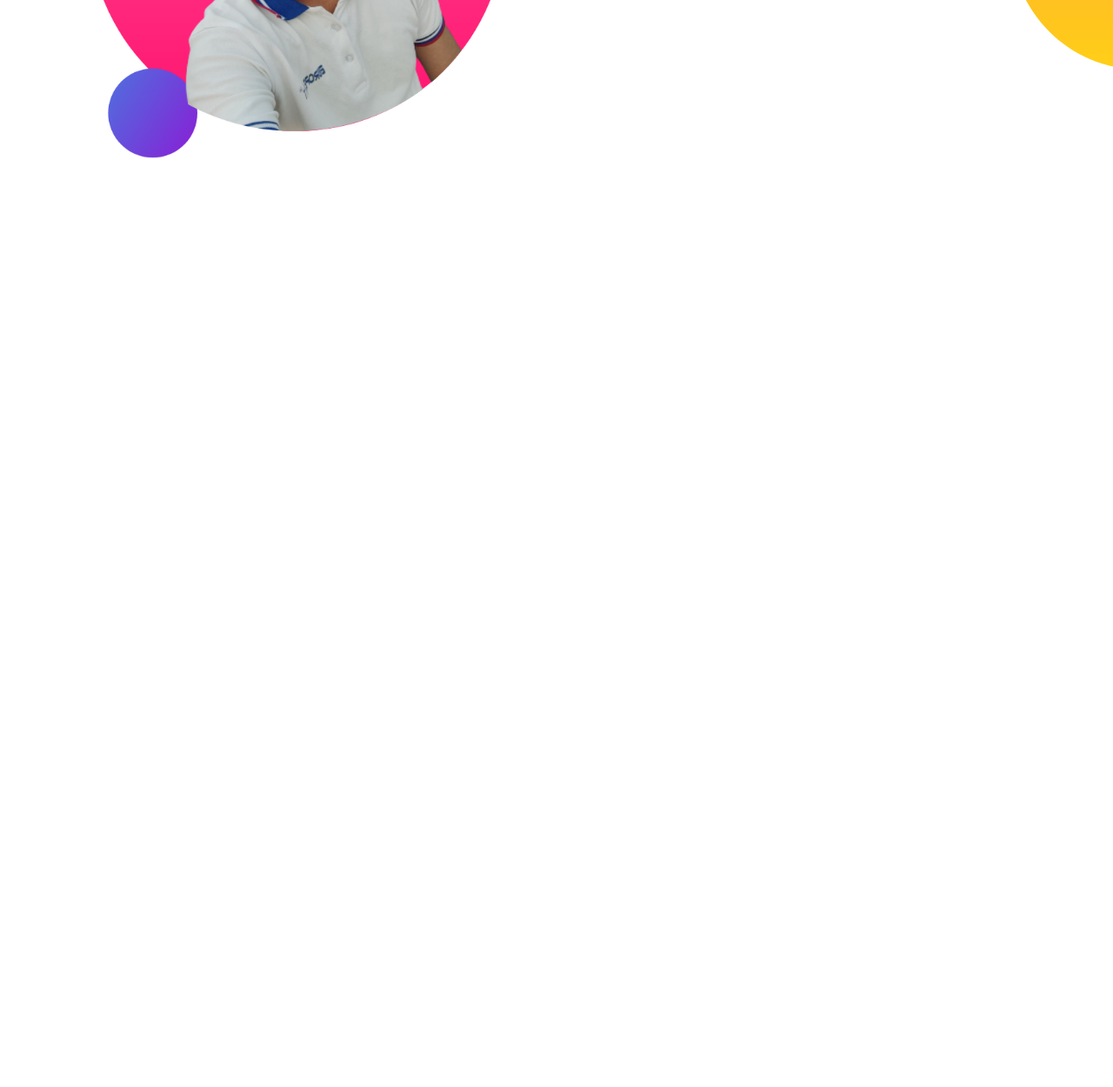
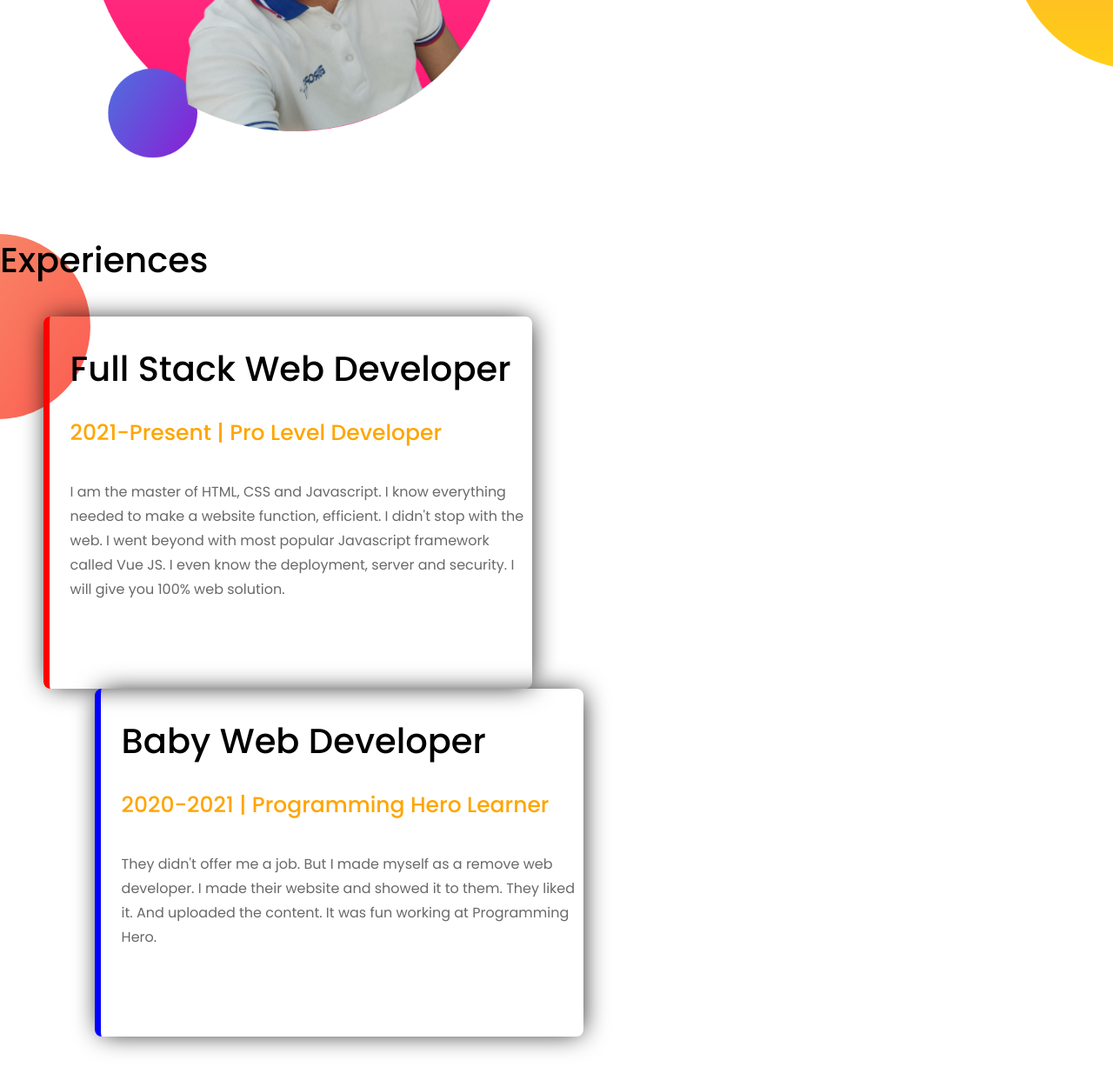
Before and after one commit to mahmudhasan08/my-portfolio, a plain HTML site: page index.html in a window 1280 px wide. Shown: the part 1008-2258 px from the top of the page at 87% size. Before the commit the page ends 1197 px from the top, so only its background shows below. Drawn offline with Linux system fonts and the light colour scheme.

Commit message:
commited

```diff
--- a/index.html
+++ b/index.html
@@ -52,6 +52,29 @@
             </div>
         </div>
     </section>
+
+    <section class="experiance-area">
+        <h1>Experiences</h1>
+        <div class="container">
+            <div class="main-coliumn">
+                <div class="left-column">
+                    <h2>Full Stack Web Developer</h2>
+                    <h3>2021-Present | Pro Level Developer</h3>
+                    <p>I am the master of HTML, CSS and Javascript. I know everything needed to make a website function,
+                        efficient. I didn't stop with the web. I went beyond with most popular Javascript framework
+                        called Vue JS. I even know the deployment, server and security. I will give you 100% web
+                        solution.</p>
+                </div>
+                <div class="right-column">
+                    <h2>Baby Web Developer</h2>
+                    <h3>2020-2021 | Programming Hero Learner</h3>
+                    <p>They didn't offer me a job. But I made myself as a remove web developer. I made their website and
+                        showed it to them. They liked it. And uploaded the content. It was fun working at Programming
+                        Hero.</p>
+                </div>
+            </div>
+        </div>
+    </section>
 </body>
 
 </html>
--- a/style.css
+++ b/style.css
@@ -129,5 +129,76 @@ body {
 }
 
 .dream-big-section .container {
-    margin-top: 80px;
+    padding-top: 80px;
+    padding-bottom: 80px;
 }
+
+
+
+/*===EXPERIANCE-AREA START HERE===*/
+
+.experiance-area {
+    background-image: url(images/exp-bg.png);
+    background-repeat: no-repeat;
+}
+
+.experiance-area .main-coliumn {
+    display: flex;
+    flex-wrap: wrap;
+}
+
+.experiance-area .left-column {
+    width: 45%;
+    padding-left: 2%;
+}
+
+.experiance-area .right-column {
+    width: 45%;
+    padding-left: 2%;
+    margin-left: 5%;
+}
+
+.experiance-area h1 {
+    font-size: 40px;
+    margin-bottom: 35px;
+    font-weight: 500;
+}
+
+.experiance-area h2 {
+    font-size: 40px;
+    font-weight: 500;
+    padding-bottom: 25px;
+    padding-top: 30px;
+}
+
+.experiance-area h3 {
+    font-weight: 500;
+    font-size: 25px;
+    color: orange;
+    padding-bottom: 15px;
+}
+
+.experiance-area p {
+    font-size: 16px;
+    font-weight: 400;
+    line-height: 28px;
+    margin-top: 20px;
+    padding-bottom: 100px;
+    color: dimgray;
+}
+
+.experiance-area .left-column {
+    box-shadow: 2px 0px 30px -5px;
+    border-left: 7px solid red;
+    border-radius: 8px;
+}
+
+.experiance-area .right-column {
+    box-shadow: 2px 0px 30px -5px;
+    border-left: 7px solid blue;
+    border-radius: 8px;
+}
+
+.experiance-area .container {
+    padding-bottom: 80px;
+}
```
